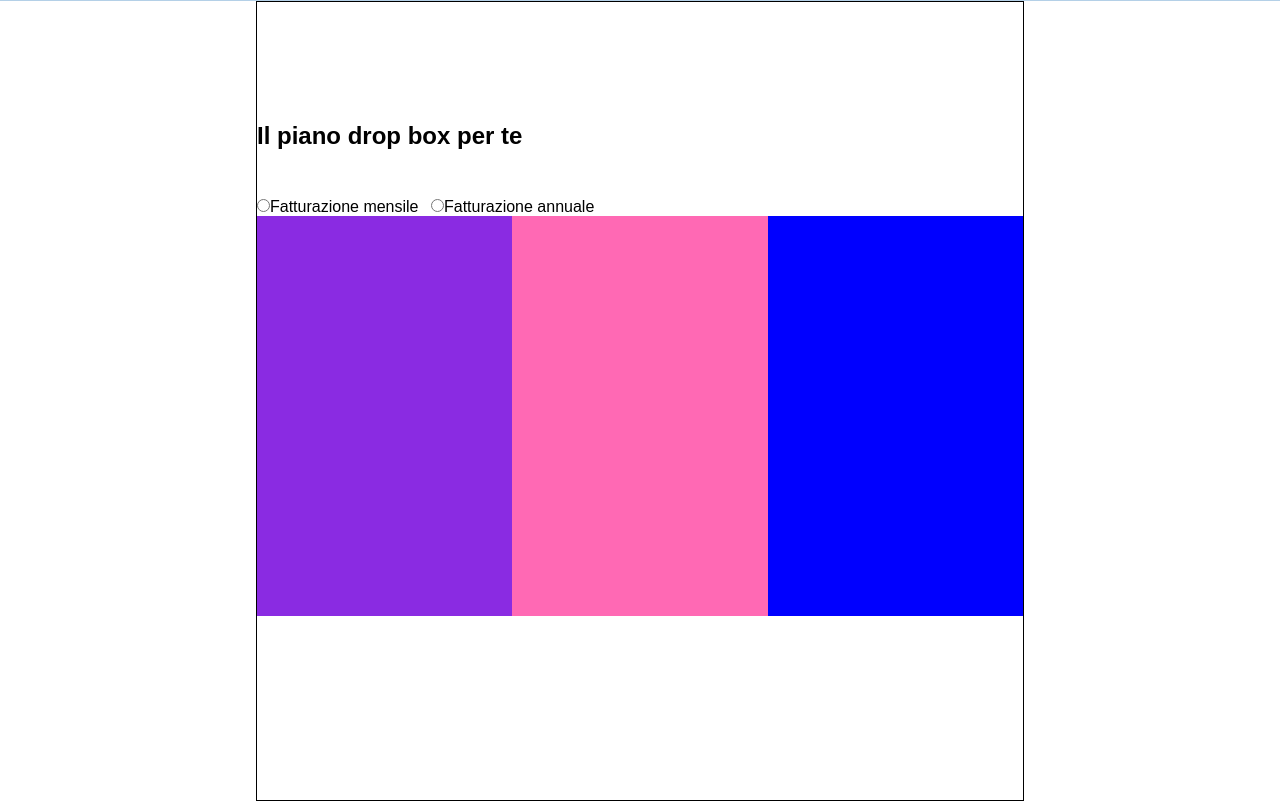
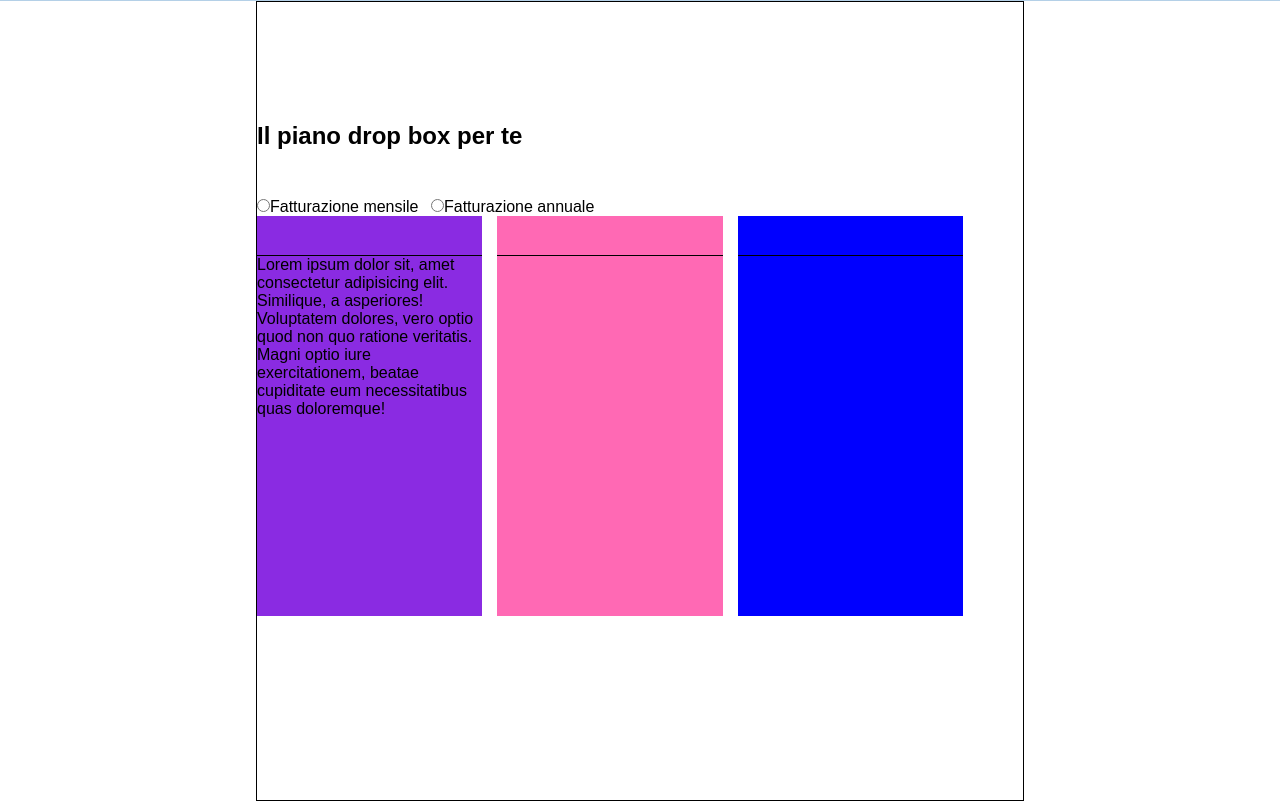
Before and after one commit to tahakyo/htmlcss-dropbox, a plain HTML site: page index.html in a window 1280 px wide. Shown: the part 859-1660 px from the top of the page. Drawn offline with Linux system fonts and the light colour scheme.

Commit message:
setting piano-dropbox section

```diff
--- a/css/style.css
+++ b/css/style.css
@@ -18,10 +18,9 @@ html {
     clear: both;
 }
 
-.col {
-    /* test structure */
-    height: 400px;
-    float: left;
+
+.margin-right {
+    margin-right: 15px;
 }
 
 /* HEADER */
@@ -69,6 +68,11 @@ header {
         width: 100%;
         border: 1px solid red;
     }
+    .col-jumbotron {
+        /* test structure */
+        height: 400px;
+        float: left;
+    }
 
     .banner-prova-gratuita {
         /* test structure */
@@ -112,17 +116,36 @@ header {
 /* Table-top */
 
 .col-professional {
-    width: calc(100%/3);
+    /* test structure */
+
+    /* width: calc((100% / 3) - 30px); */
     background-color: blueviolet;
 }
 
+
+.col-table-top{
+    width: calc((100% / 3) - 30px);
+    float: left;
+    height: 400px;
+
+}
+
 .col-standard {
+    /* test structure */
+    margin: 0 15px;
     background-color: hotpink;
-    width: calc(100%/3);
+    /* width: calc((100% / 3) - 30px); */
+
 
 }
 
 .col-advanced {
-    width: calc(100%/3);
+    /* test structure */
+    /* width: calc((100% / 3) - 30px); */
     background-color: blue;
 }
+
+.table-top-title {
+    border-bottom: 1px solid black;
+    height: 10%;
+}
--- a/index.html
+++ b/index.html
@@ -25,10 +25,10 @@
             <div class="jumbotron-banner-container">
 
                 <div class="jumbotron-banner clearfix">
-                    <div class="col banner-prova-gratuita">
+                    <div class="col-jumbotron banner-prova-gratuita">
 
                     </div>
-                    <div class="col banner-dimostrativo">
+                    <div class="col-jumbotron banner-dimostrativo">
 
                     </div>
 
@@ -44,13 +44,25 @@
                     <input type="radio"><span>Fatturazione annuale</span>
                 </div>
                 <div class="table-top clearfix">
-                    <div class="col col-professional">
+                    <div class="col-table-top col-professional">
+                        <div class="table-top-title">
+
+                        </div>
+                        <p>Lorem ipsum dolor sit, amet consectetur adipisicing elit. Similique, a asperiores! Voluptatem dolores, vero optio quod non quo ratione veritatis. Magni optio iure exercitationem, beatae cupiditate eum necessitatibus quas doloremque!</p>
 
                     </div>
-                    <div class="col col-standard">
+                    <div class="col-table-top col-standard">
+                        <div class="table-top-title">
+
+                        </div>
+
 
                     </div>
-                    <div class="col col-advanced">
+                    <div class="col-table-top col-advanced">
+                        <div class="table-top-title">
+
+                        </div>
+
 
                     </div>
 
```
Lines whose indentation alone changed are shown as unchanged.
